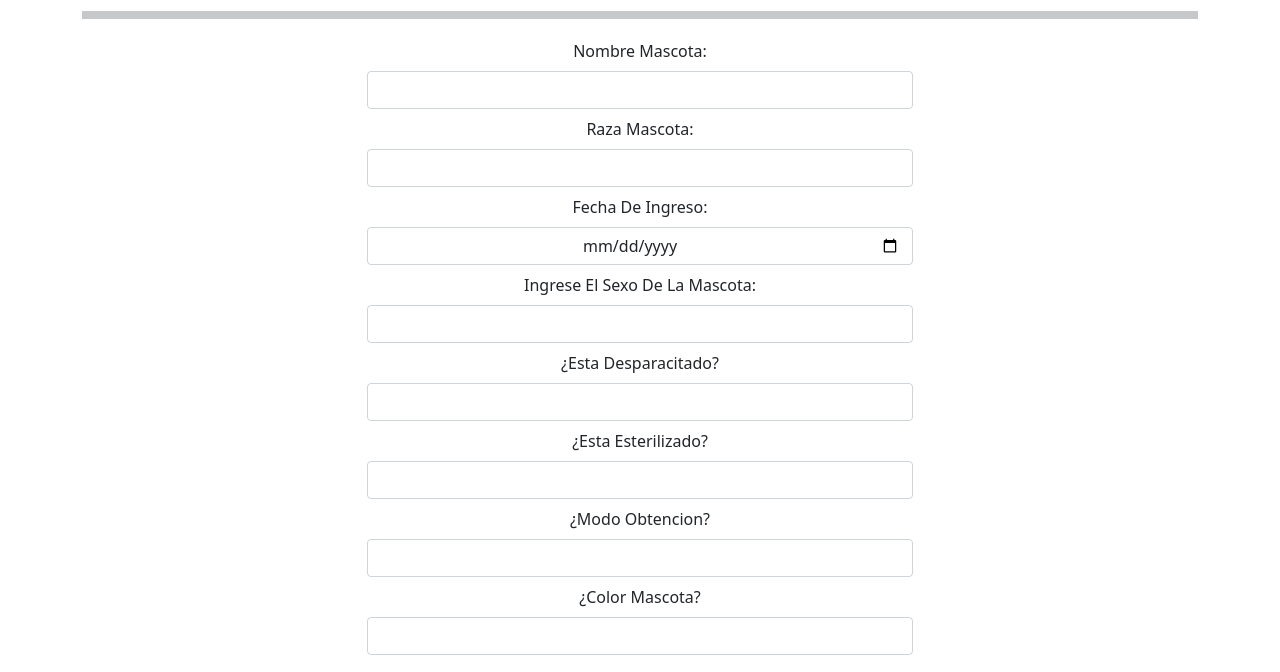
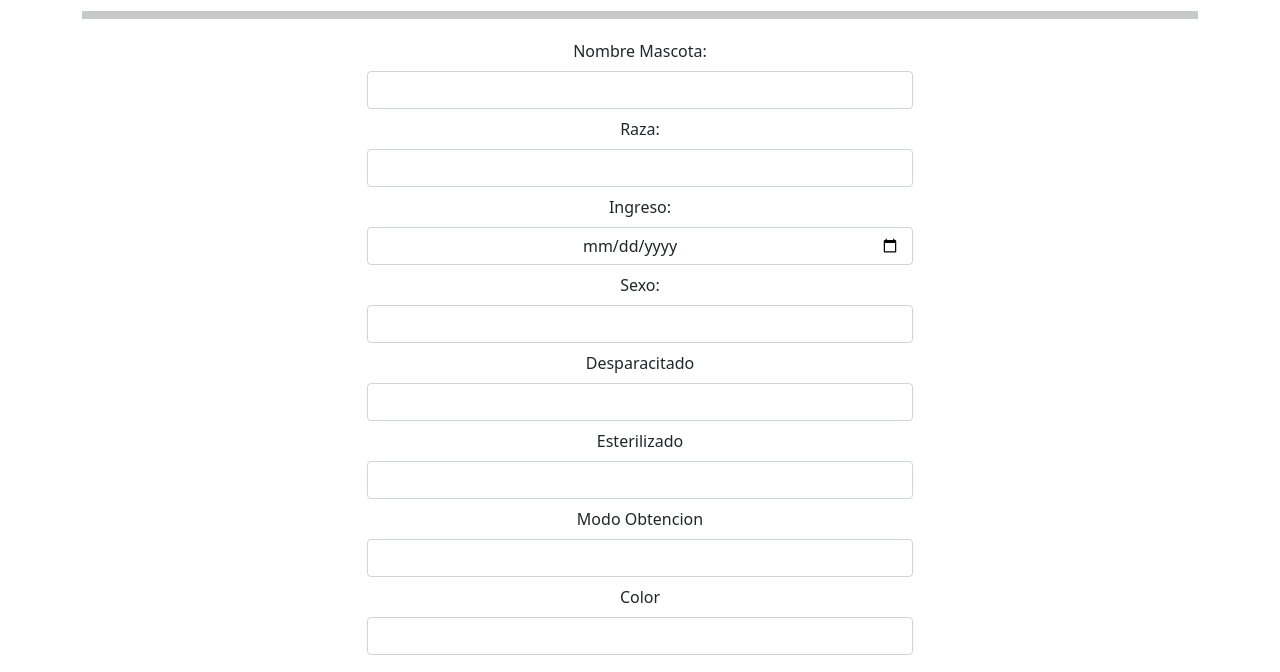
Before and after one commit to JonnatanMonttVillar/MascoVet, a plain HTML site: page ingreso_mascota.html in a window 1280 px wide. Shown: the part 125-797 px from the top of the page. Drawn offline with nearby package versions, Linux system fonts and the light colour scheme; no server answers; a script that the page names is missing.

Commit message:
Update ingreso_mascota.html

```diff
--- a/ingreso_mascota.html
+++ b/ingreso_mascota.html
@@ -51,33 +51,33 @@
                         <label class="my-1"> Nombre Mascota: </label>
                         <input type="text" id="nombre_mascota"class="my-1 text-center form-control">
 
-                        <label class="my-1"> Raza Mascota: </label>
+                        <label class="my-1"> Raza: </label>
                         <input type="text" id="raza"class="my-1 text-center form-control">
 
-                        <label class="my-1"> Fecha De Ingreso: </label>
+                        <label class="my-1"> Ingreso: </label>
                         <input type="date" id="fecha_ingreso" class="text-center form-control my-1">
 
-                        <label class="my-1"> Ingrese El Sexo De La Mascota: </label>
+                        <label class="my-1"> Sexo: </label>
                         <select id="sexo" class="form-control my-1">
                             <option value="Hembra">Hembra</option>
                             <option value="Macho">Macho</option>
                          </select>
 
 
-                        <label class="my-1"> ¿Esta Desparacitado? </label>
+                        <label class="my-1"> Desparacitado </label>
                         <select id="desparacitacion" class="form-control my-1">
                             <option value="Si">Si</option>
                             <option value="No">No</option>
                          </select>
 
 
-                        <label class="my-1"> ¿Esta Esterilizado? </label>
+                        <label class="my-1"> Esterilizado </label>
                         <select id="esterilizacion" class="form-control my-1">
                             <option value="Si">Si</option>
                             <option value="No">No</option>
                          </select>
 
-                         <label class="my-1"> ¿Modo Obtencion? </label>
+                         <label class="my-1"> Modo Obtencion </label>
                          <select id="modo_obtencion" class="form-control my-1">
                              <option value="Adoptado">Adoptado</option>
                              <option value="Comprado">Comprado</option>
@@ -86,7 +86,7 @@
 
 
 
-                        <label class="my-1"> ¿Color Mascota? </label>
+                        <label class="my-1"> Color </label>
                         <select id="color" class="form-control my-1">
                             <option value="Blanco">Blanco</option>
                             <option value="Negro">Negro</option>
```
